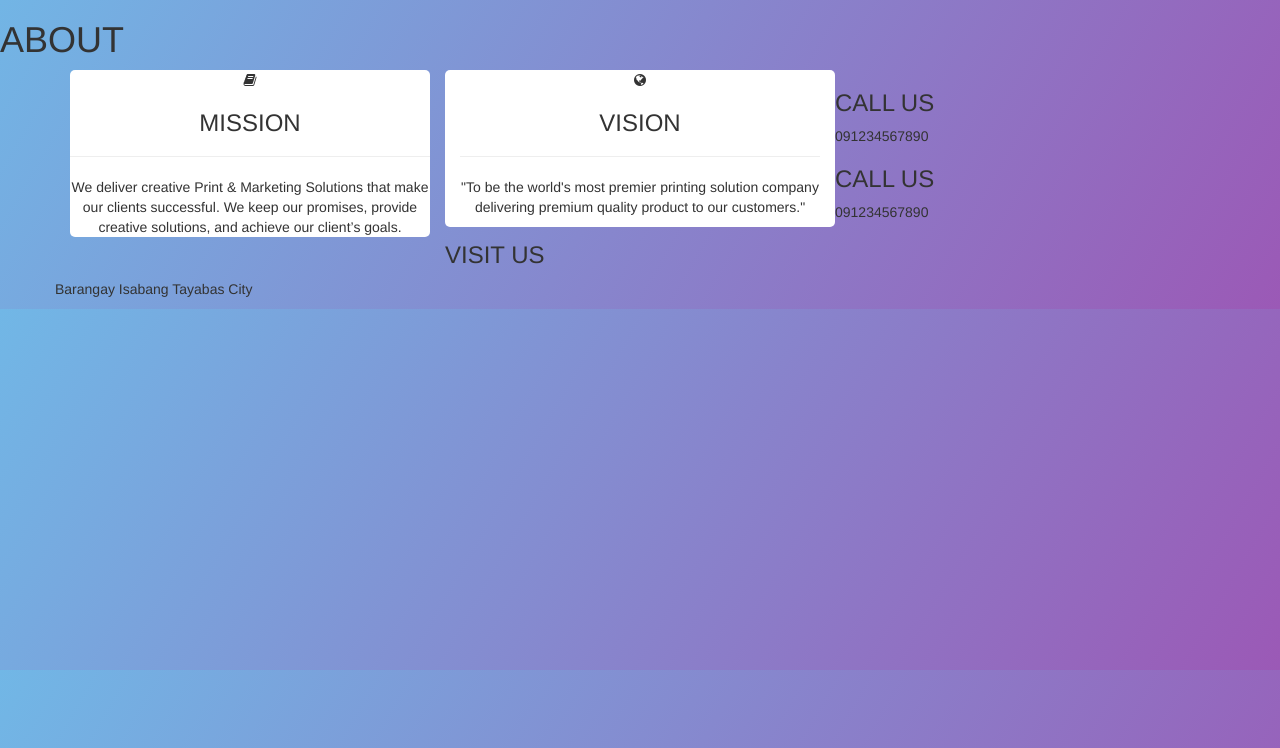
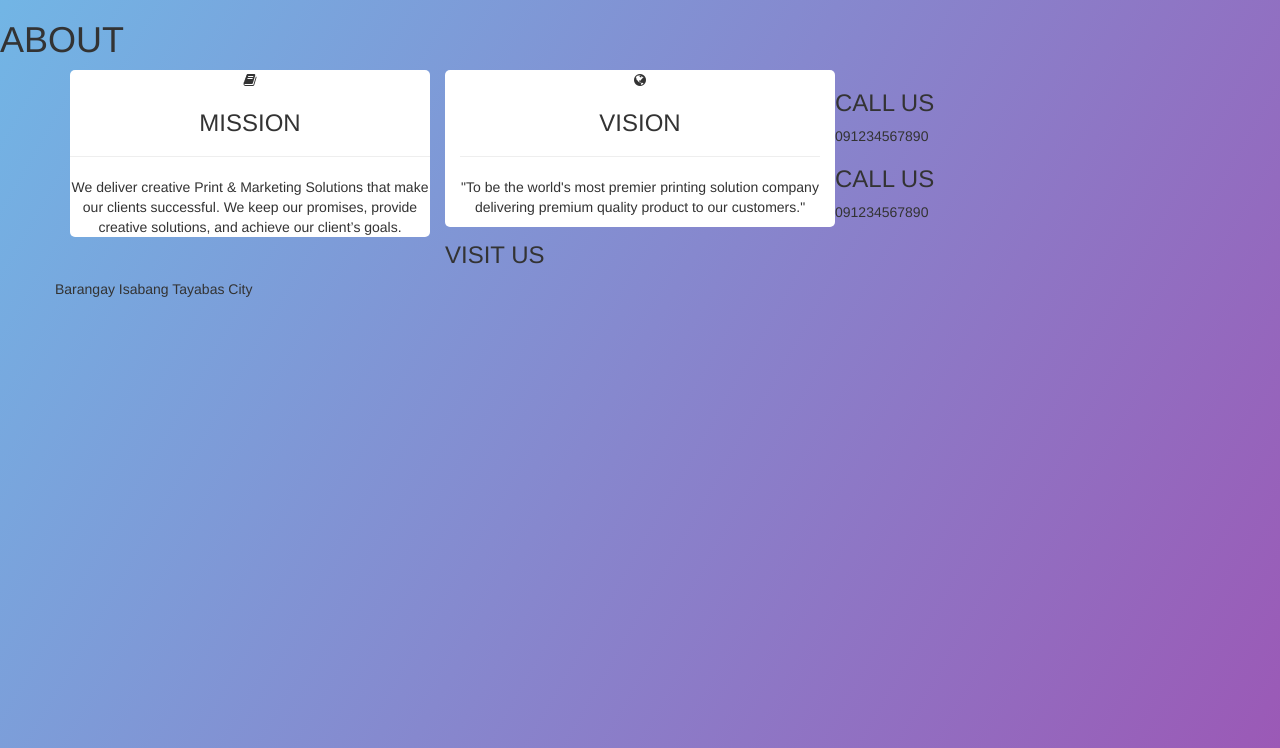
Before and after one commit to deuzdelacruz20/arg, a PHP site: page /arg/php/about.php in a window 1280 px wide. Shown: the part 52-800 px from the top of the page. Run offline with PHP 8.4, Linux system fonts and the light colour scheme.

Commit message:
background attachment

```diff
--- a/php/about.php
+++ b/php/about.php
@@ -24,6 +24,7 @@
   <style>
     body{
       background: linear-gradient(120deg, #71b7e6, #9b59b6);
+      background-attachment: fixed;
     }
   </style>
 </head>
--- a/php/homepage.php
+++ b/php/homepage.php
@@ -24,6 +24,7 @@ include '../backend/database.php';
     <style>
     body{
         background: linear-gradient(120deg, #71b7e6, #9b59b6);
+        background-attachment: fixed;
     }
     </style>
 </head>
```
